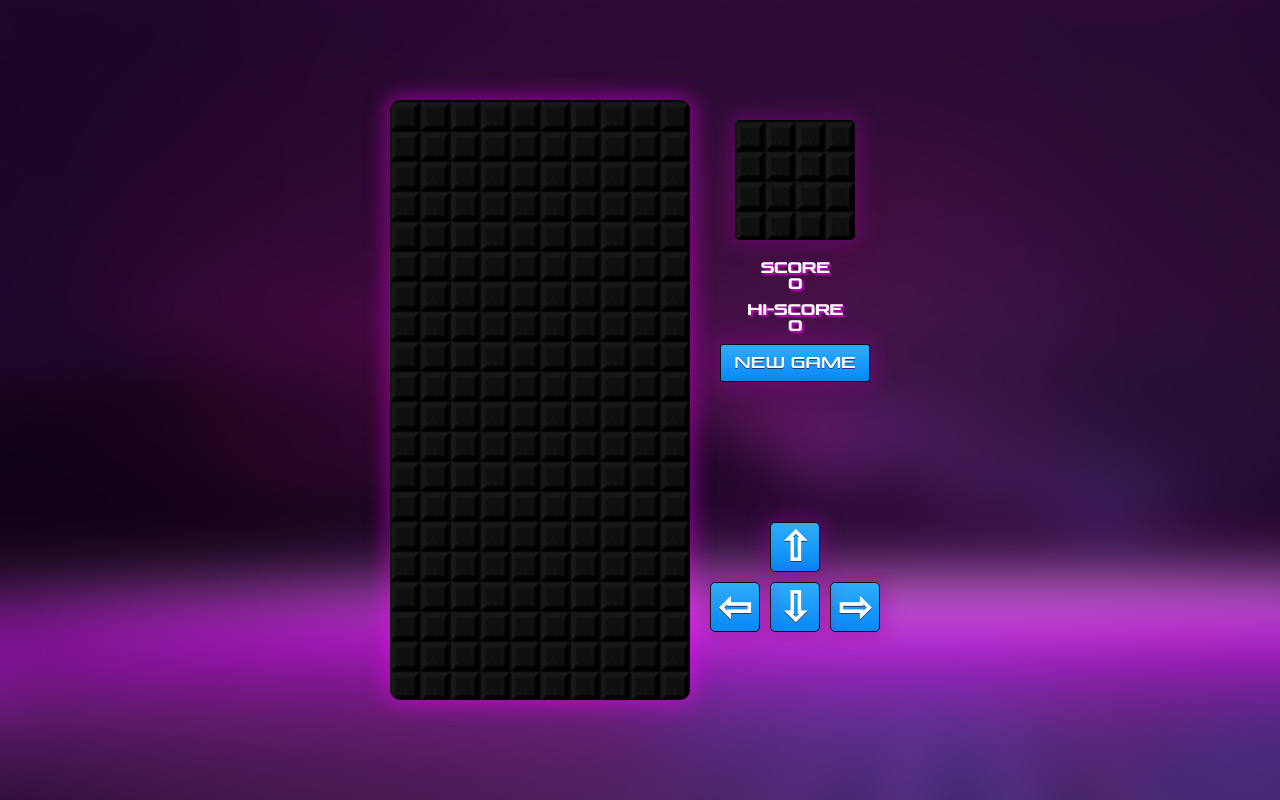
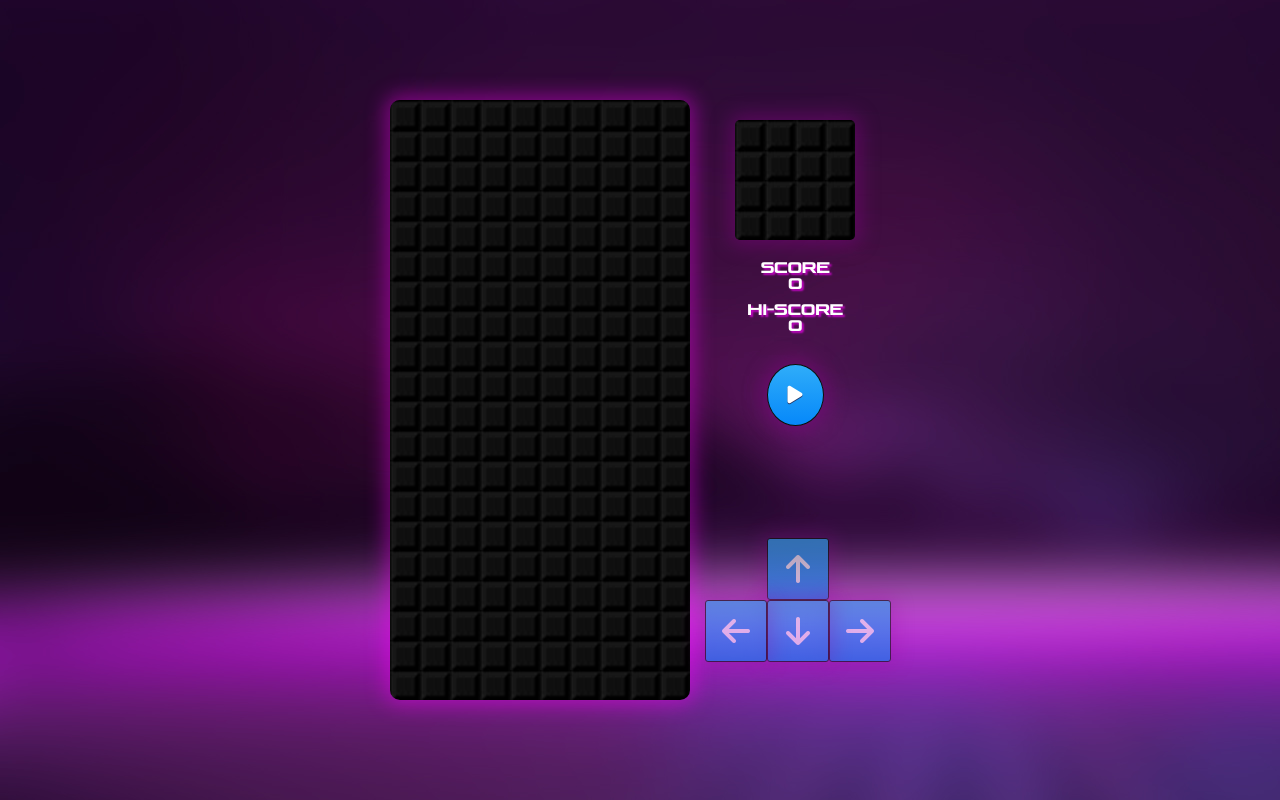
Before and after one commit to Lincher6/tetris, a plain HTML site: page public/index.html in a window 1280 px wide. Drawn offline with Linux system fonts and the light colour scheme.

Commit message:
Controls changed

```diff
--- a/public/index.html
+++ b/public/index.html
@@ -6,6 +6,7 @@
     <meta name="viewport" content="width=device-width, initial-scale=1.0">
     <link rel="stylesheet" href="style.css">
     <link rel="shortcut icon" href="./assets/favicon.png">
+    <script src="https://kit.fontawesome.com/427c0539fa.js" crossorigin="anonymous"></script>
     <script src="scripts/app.js" type="module"></script>
     <title>Tetris</title>
 </head>
@@ -268,7 +269,7 @@
 
             <div id='start'>
                 <button id='start-button' style="font-family: Venus;">
-                    NEW GAME
+                    <i class="fas fa-play"></i>
                 </button>
             </div>
 
@@ -276,16 +277,16 @@
 
         <div id="controls">
             <div id="up">
-                <button>&#x21E7;</button>
+                <i class="fas fa-arrow-up"></i>
             </div>
             <div id="right">
-                <button>&#x21E8;</button>
+                <i class="fas fa-arrow-right"></i>
             </div>
             <div id="down">
-                <button>&#x21E9;</button>
+                <i class="fas fa-arrow-down"></i>
             </div>
             <div id="left">
-                <button>&#x21E6;</button>
+                <i class="fas fa-arrow-left"></i>
             </div>
         </div>
 
--- a/public/scripts/gameFlow.js
+++ b/public/scripts/gameFlow.js
@@ -8,7 +8,7 @@ const { startButton, score, gameOverText, musicTheme, width, landingSound, rowCl
 export function start_pause() {
     if (game.isStarted) {
         if (!game.isPaused) {
-            startButton.textContent = 'START'
+            startButton.innerHTML = `<i class="fas fa-play"></i>`
             clearInterval(game.moveTimer)
             clearInterval(game.speedUpTimer)
             musicTheme.pause();
@@ -18,7 +18,7 @@ export function start_pause() {
 
 
         } else {
-            startButton.textContent = 'PAUSE'
+            startButton.innerHTML = `<i class="fas fa-pause"></i>`
             game.moveTimer = setInterval(moveDown, game.speed)
             game.speedUpTimer = setInterval(speedFlow, 30000)
             musicTheme.play();
@@ -82,7 +82,7 @@ function newGame(squares) {
     }
 
     game.isStarted = true
-    startButton.textContent = 'PAUSE'
+    startButton.innerHTML = `<i class="fas fa-pause"></i>`
     gameOverText.style.display = 'none'
     game.scoreCount = 0
     score.textContent = game.scoreCount
@@ -99,7 +99,7 @@ function newGame(squares) {
 function gameOver() {
     gameOverSound.play()
     gameOverText.style.display = 'block'
-    startButton.textContent = 'NEW GAME'
+    startButton.innerHTML = `<i class="fas fa-play"></i>`
     game.isStarted = false
     clearInterval(game.moveTimer)
     clearInterval(game.speedUpTimer)
--- a/public/style.css
+++ b/public/style.css
@@ -70,12 +70,17 @@ body {
 }
 
 #start {
-    margin: 0 auto;
+    margin: 30px auto;
 }
 
 #start-button {
-    width: 150px;
-    margin: 0 auto;
+    font-size: 20px;
+    margin: 30px auto;
+    padding: 20px;
+    border-radius: 50%;
+    display: flex;
+    justify-content: center;
+    align-items: center;
 }
 
 #score-display {
@@ -107,35 +112,55 @@ body {
                          "leftBtn downBtn rightBtn";
 }
 
-#controls button {
+
+#controls div {
     width: 50px;
     height: 50px;
-    font-size: 40px;
-    vertical-align: middle;
-    font-weight: bold;
-    border-radius: 5px;
-    padding:0px 0px;
+    padding: 5px;
+    margin: 0 auto;
+    box-shadow:inset 0px -3px 7px 0px #29bbff;
+    box-shadow: 0 0 20px 5px rgba(150, 0, 150, .4);
+    background:linear-gradient(to bottom, #2dabf9 5%, #0688fa 100%);
+    background-color:#2dabf9;
+    border-radius:3px;
+    border:1px solid #0b0e07;
+    cursor:pointer;
+    color:#ffffff;
+    font-family:Arial;
+    font-size:32px;
+    opacity: .6;
+}
+#controls div:hover {
+    opacity: 1;
 }
 
-#controls div {
-    padding: 5px;
-}
 
 #up {
     grid-area: upBtn;
-    text-align: center;
+    display: flex;
+    justify-content: center;
+    align-items: center;
 }
 
 #right {
     grid-area: rightBtn;
+    display: flex;
+    justify-content: center;
+    align-items: center;
 }
 
 #down {
     grid-area: downBtn;
+    display: flex;
+    justify-content: center;
+    align-items: center;
 }
 
 #left {
     grid-area: leftBtn;
+    display: flex;
+    justify-content: center;
+    align-items: center;
 }
 
 .tetromino {
@@ -212,8 +237,11 @@ button:active {
                              "controls controls";
     }
 
-    #info {
-
+    #controls div {
+        margin-top: 10px;
+        width: 40px;
+        height: 40px;
+        font-size: 24px;
     }
 
     #grid {
@@ -245,10 +273,8 @@ button:active {
     }
 
     #start-button {
-        font-size: 10px;
-        padding: 5px 5px;
-        width: 80px;
-        height: 36px;
+        font-size: 20px;
+        padding: 15px;
     }
 
     .red {
```
